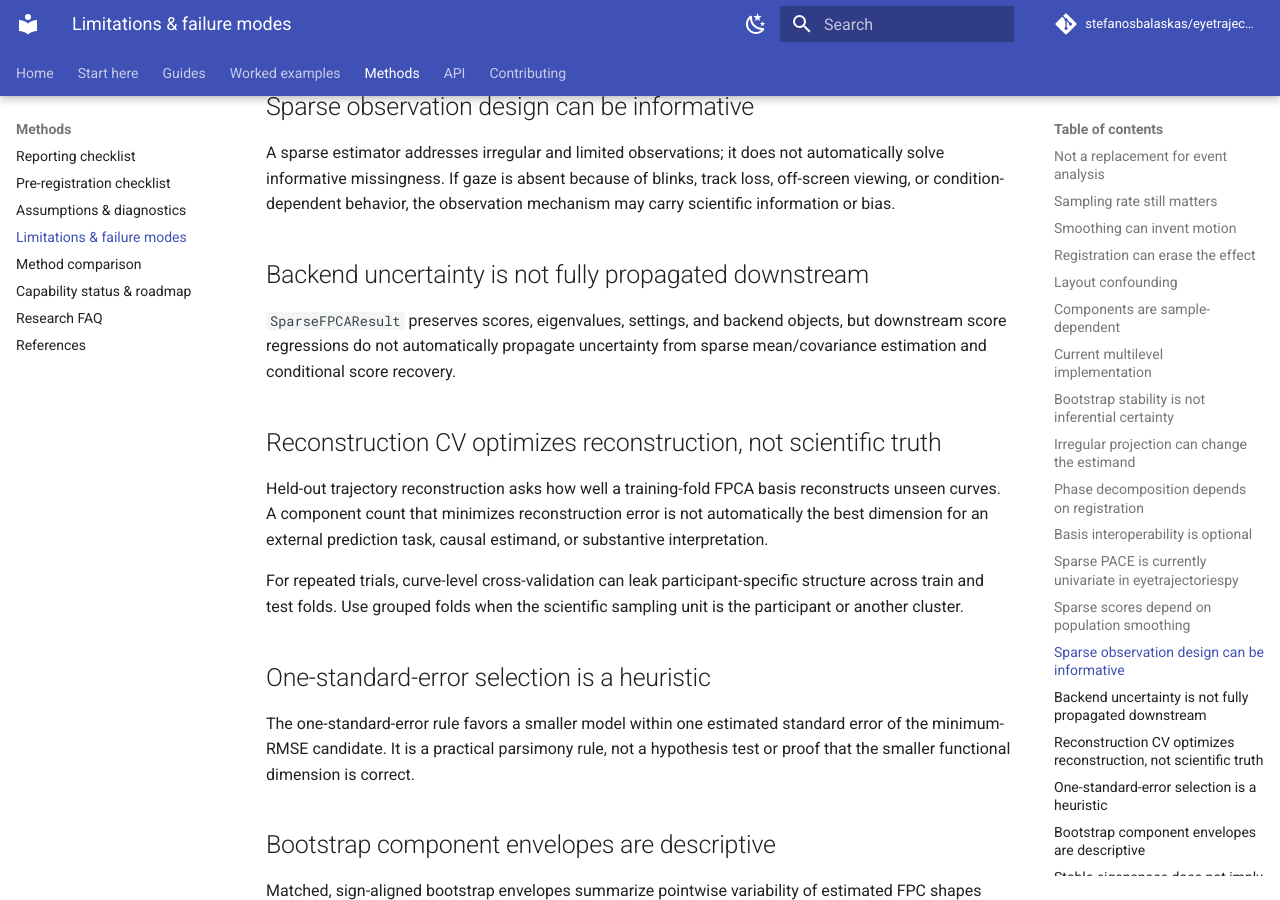
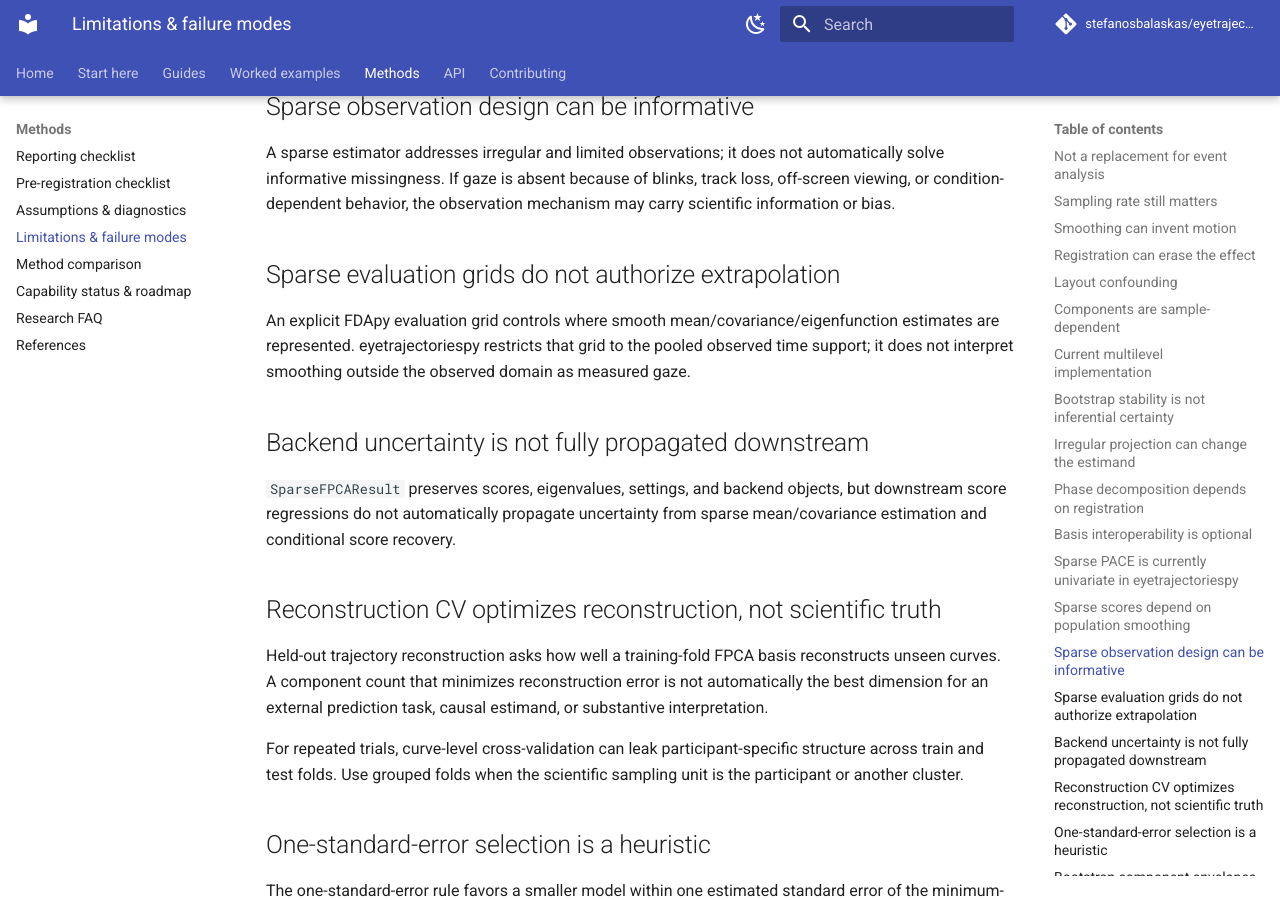
Before and after one commit to stefanosbalaskas/eyetrajectoriespy, an MkDocs documentation site: the page built from docs/methods/limitations.md, in a window 1280 px wide and 900 px high, scrolled down 2027 px. Built offline with MkDocs 1.6.1 and Material for MkDocs 9.7.7, drawn with Linux system fonts in a browser that asks for light colours; comment, search, counter and statistics services are not loaded.

Commit message:
Document sparse rank and evaluation-domain safeguards

```diff
--- a/docs/methods/limitations.md
+++ b/docs/methods/limitations.md
@@ -58,6 +58,10 @@ PACE scores are conditional estimates based on the fitted mean/covariance model.
 
 A sparse estimator addresses irregular and limited observations; it does not automatically solve informative missingness. If gaze is absent because of blinks, track loss, off-screen viewing, or condition-dependent behavior, the observation mechanism may carry scientific information or bias.
 
+## Sparse evaluation grids do not authorize extrapolation
+
+An explicit FDApy evaluation grid controls where smooth mean/covariance/eigenfunction estimates are represented. eyetrajectoriespy restricts that grid to the pooled observed time support; it does not interpret smoothing outside the observed domain as measured gaze.
+
 ## Backend uncertainty is not fully propagated downstream
 
 `SparseFPCAResult` preserves scores, eigenvalues, settings, and backend objects, but downstream score regressions do not automatically propagate uncertainty from sparse mean/covariance estimation and conditional score recovery.
```
